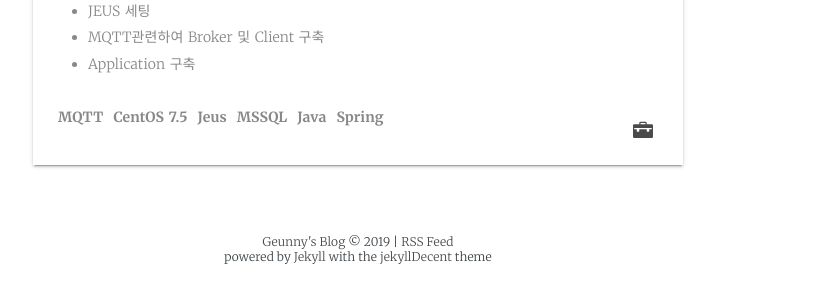
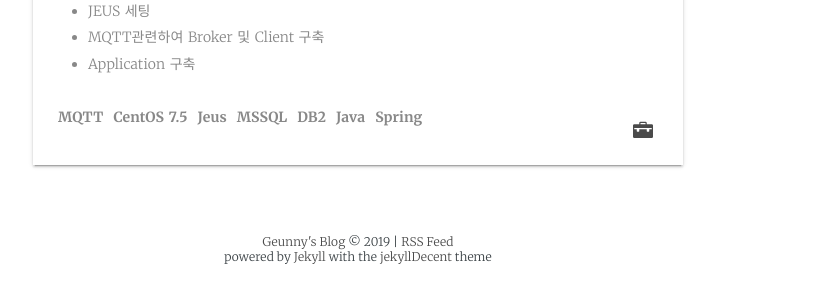
Before and after one commit to jwillmer/jekyllDecent, a Jekyll site: the page built from _pages/cv.html, in a window 1280 px wide and 900 px high, scrolled down 2860 px. Shown: the part 614-897 px from the top of the window, without its empty margins (282-1111 px from the left). Built offline with Jekyll 4.4.1, drawn with Linux system fonts in a browser that asks for light colours; some web fonts are replaced.

Commit message:
Update cv.yml

```diff
--- a/_data/cv.yml
+++ b/_data/cv.yml
@@ -59,7 +59,7 @@
           responsibilities:
             - "WebSphere 세팅"
             - "Application 구축"
-        - time:             "3 months in 2018"
+        - time:             "3 months in 2018 "
           team:             "Team System Operation"
           title:            "(Back-End SI)ADT 주제어장치(유선, 무선) Application"
           technologies:     "CentOS 7.5, Jeus, MSSQL, DB2, Java, Spring"
@@ -71,7 +71,7 @@
         - time:             "5 months in 2018 and 2019"
           team:             "Team System Operation"
           title:            "(Back-End SI)ADT 대원출동 Application"
-          technologies:     "MQTT, CentOS 7.5, Jeus, MSSQL, Java, Spring"
+          technologies:     "MQTT, CentOS 7.5, Jeus, MSSQL, DB2, Java, Spring"
           responsibilities:
             - "CentOS 세팅"
             - "JEUS 세팅"
```
